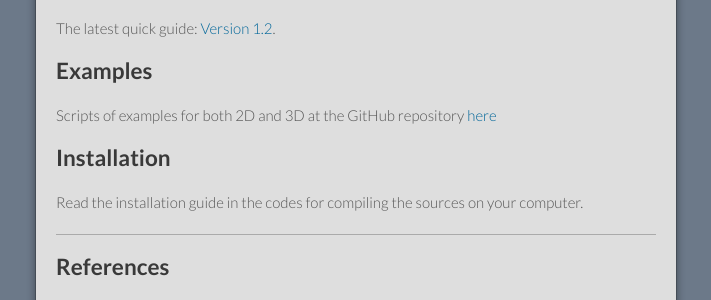
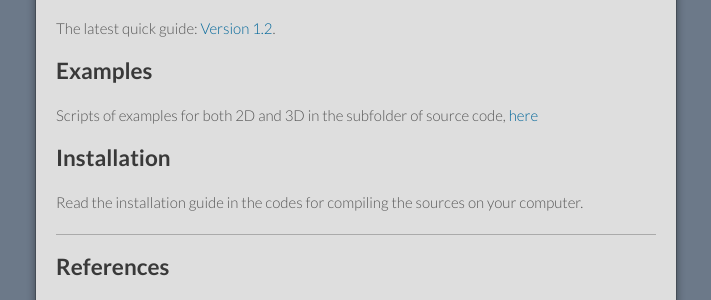
Before and after one commit to SudoDEM/sudodem.github.io, a Jekyll site: the page built from download.md, in a window 1280 px wide. Shown: the part 701-1001 px from the top of the page, without its empty margins (284-995 px from the left). Built offline with Jekyll 4.4.1, drawn with Linux system fonts in a browser that asks for light colours; our own code applies the rules of GitHub Pages for plain Markdown files.

Commit message:
updating

```diff
--- a/download.md
+++ b/download.md
@@ -24,7 +24,7 @@ The latest quick guide: [Version 1.2](https://www.researchgate.net/publication/3
 
 ## Examples
 
-Scripts of examples for both 2D and 3D at the GitHub repository [here](https://github.com/SwaySZ/ExamplesSudoDEM)
+Scripts of examples for both 2D and 3D in the subfolder of source code, [here](https://github.com/SudoDEM/SudoDEM/tree/master/examples)
 
 ## Installation
 Read the installation guide in the codes for compiling the sources on your computer.
```
Also changed, not shown: gallerys.md (+4 -1 lines).
